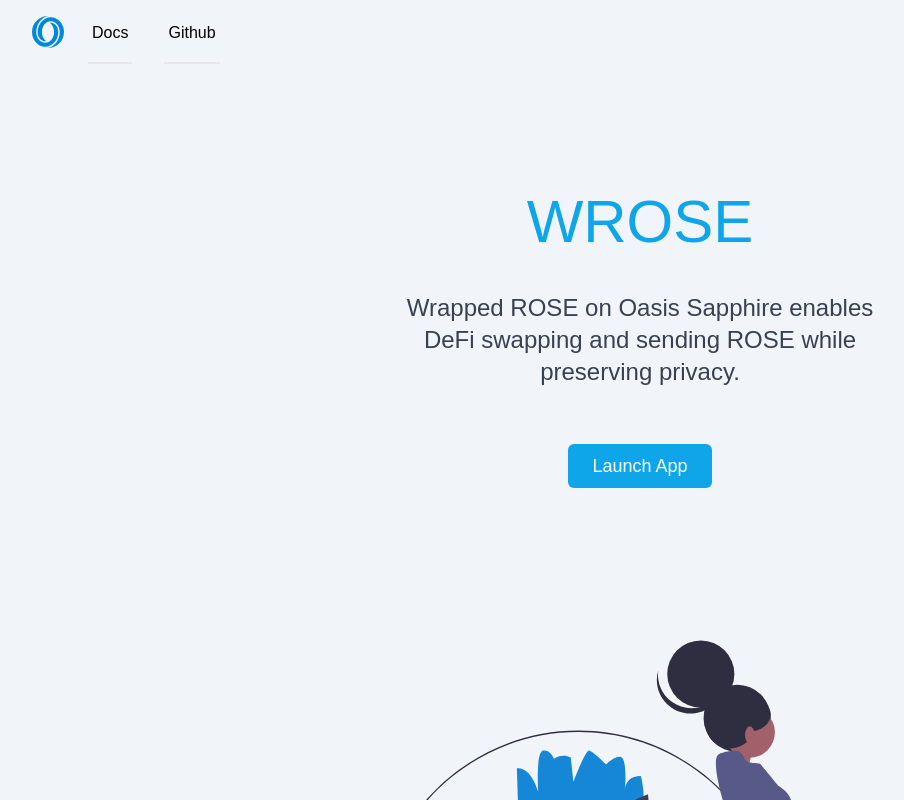
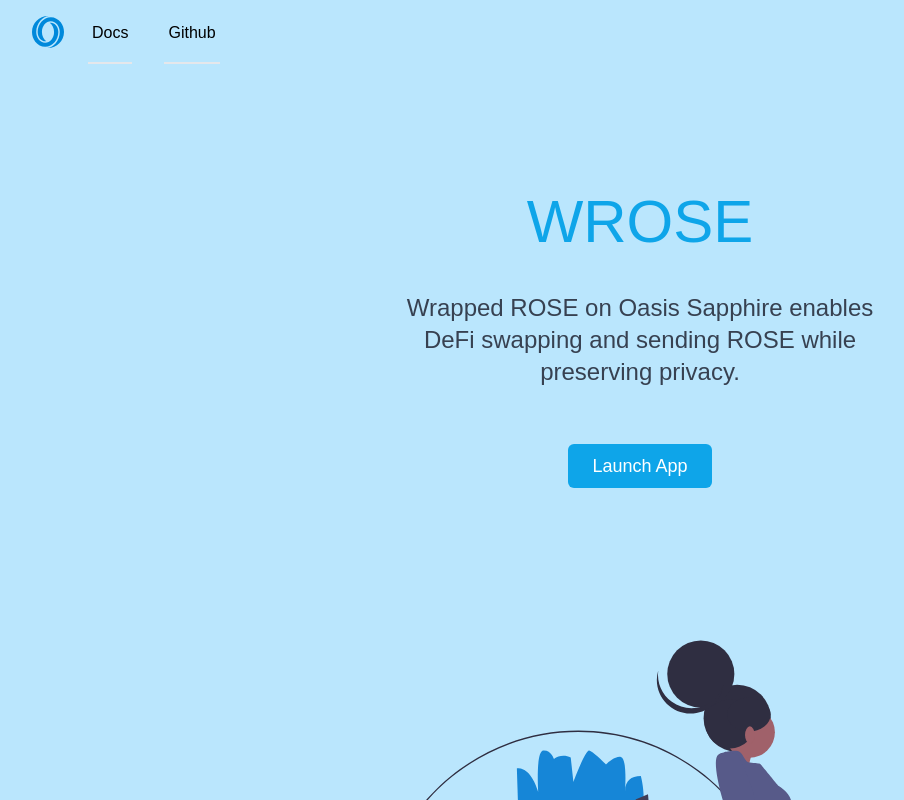
Before and after one commit to leon-do/wrose-dapp, a Next.js app: page / in a window 1280 px wide. Shown: the top 800 px of the page, without its empty margins (0-904 px from the left). Built offline with nearby package versions, Linux system fonts and the light colour scheme; a web font is replaced by a local one.

Commit message:
bg sky 200

```diff
--- a/pages/index.js
+++ b/pages/index.js
@@ -4,7 +4,7 @@
 
 export default function Index() {
   return (
-    <div className="bg-slate-100 text-black">
+    <div className="bg-sky-200 text-black">
       <NavIndex />
 
       <section className="px-2 pt-32 md:px-0">
```
